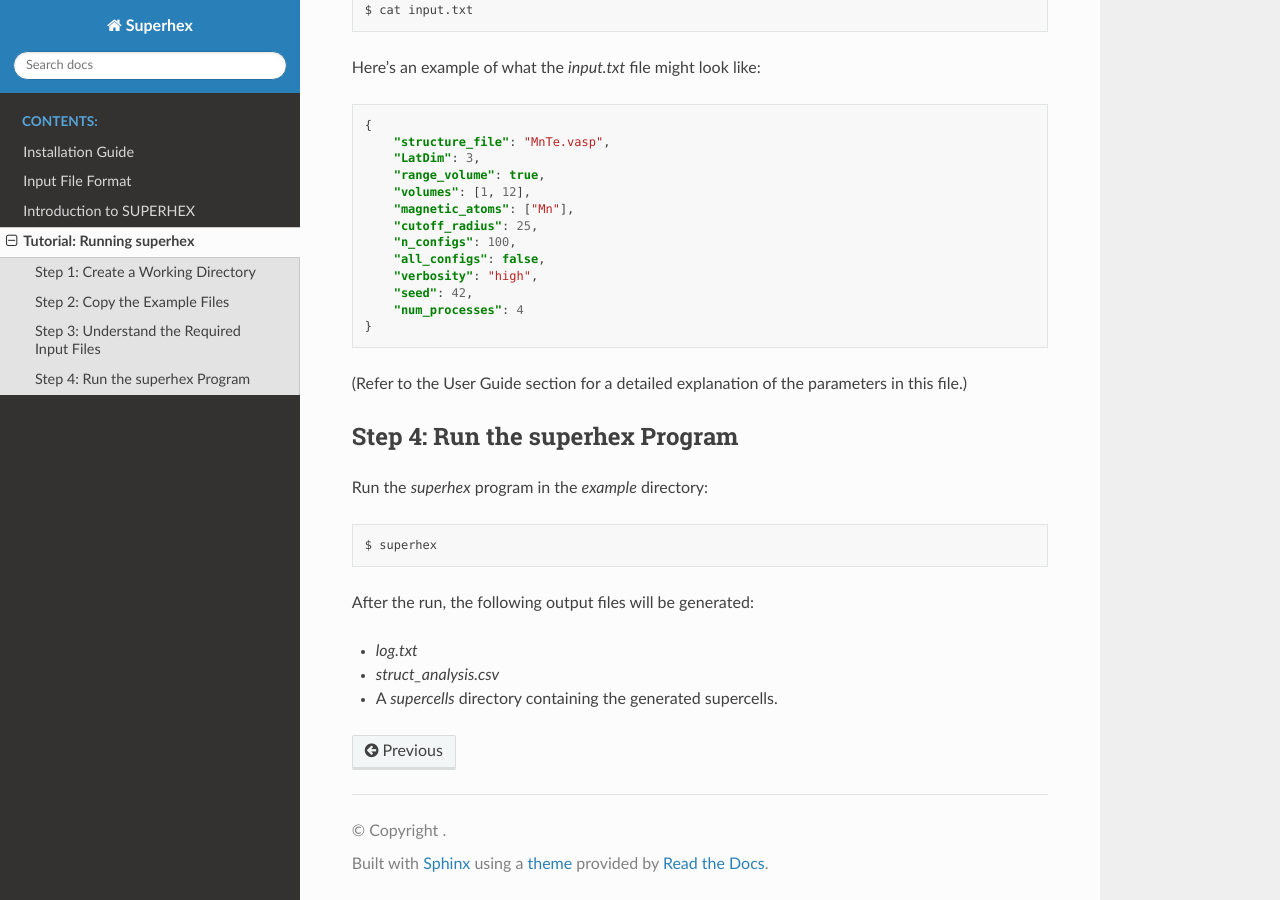
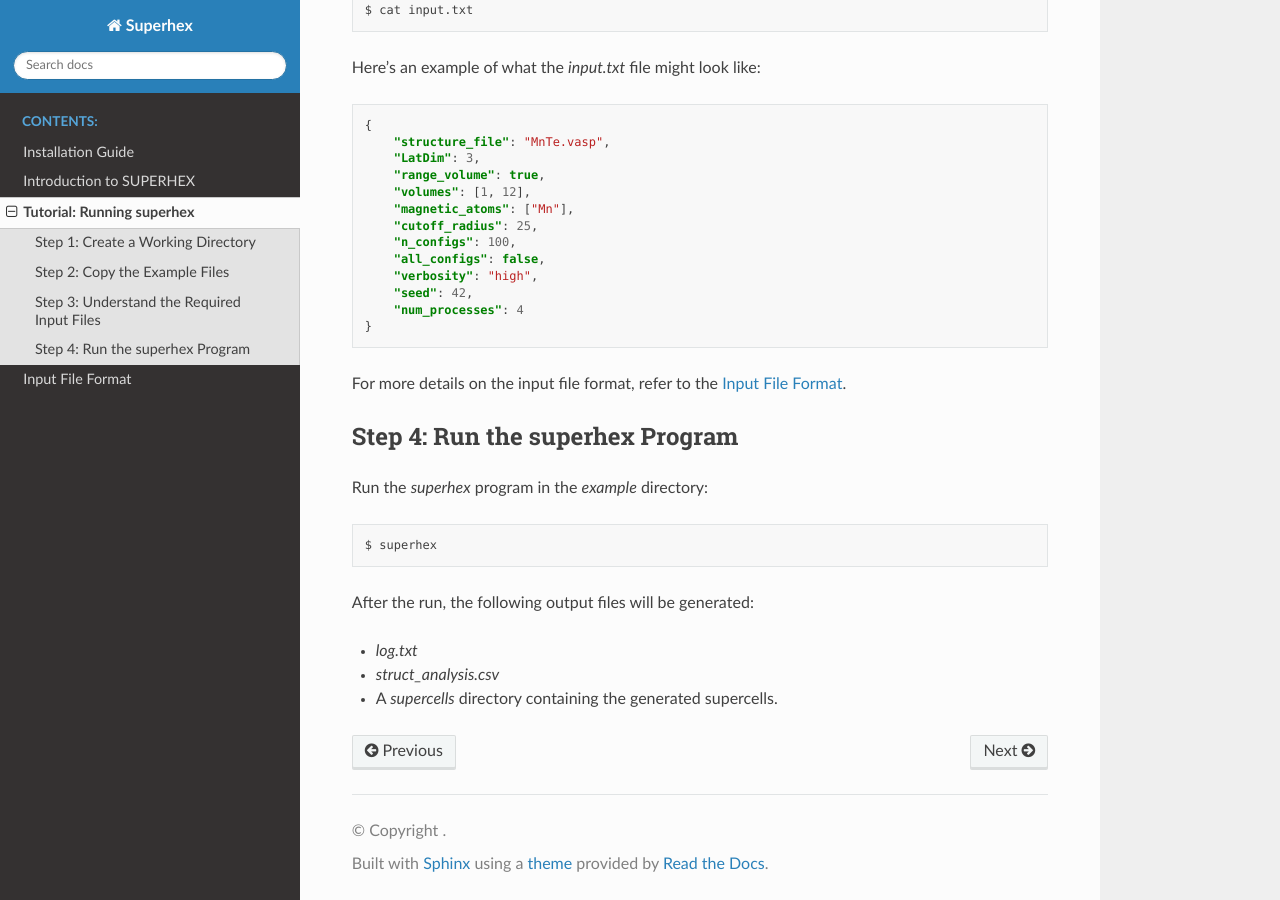
Before and after one commit to malaei/SUPERHEX, a Sphinx documentation site: the page built from docs/tutorial.rst, in a window 1280 px wide and 900 px high, scrolled down 866 px. Built offline with Sphinx 7.4.7 and the Read the Docs theme 3.1.0, drawn with Linux system fonts in a browser that asks for light colours; pages that are not in the unit, such as notebooks, are missing from menus.

Commit message:
update docs

```diff
--- a/docs/index.rst
+++ b/docs/index.rst
@@ -8,8 +8,8 @@ SUPERHEX is a code for optimizing supercell structures for Heisenberg exchange c
    :caption: Contents:
 
    installation
+   intro
+   tutorial
    input_format
-   intro
    usage
    api
-   tutorial
--- a/docs/tutorial.rst
+++ b/docs/tutorial.rst
@@ -59,7 +59,8 @@ Here’s an example of what the `input.txt` file might look like:
        "num_processes": 4
    }
 
-(Refer to the User Guide section for a detailed explanation of the parameters in this file.)
+For more details on the input file format, refer to the :ref:`input_format`.
+
 
 Step 4: Run the superhex Program
 ----------------------------------
```
